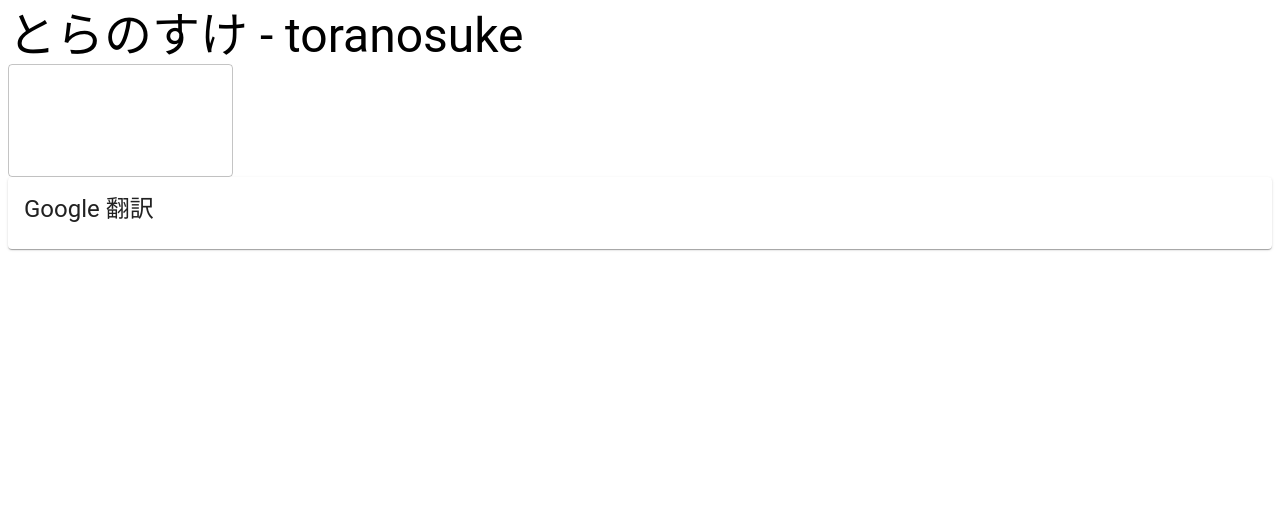
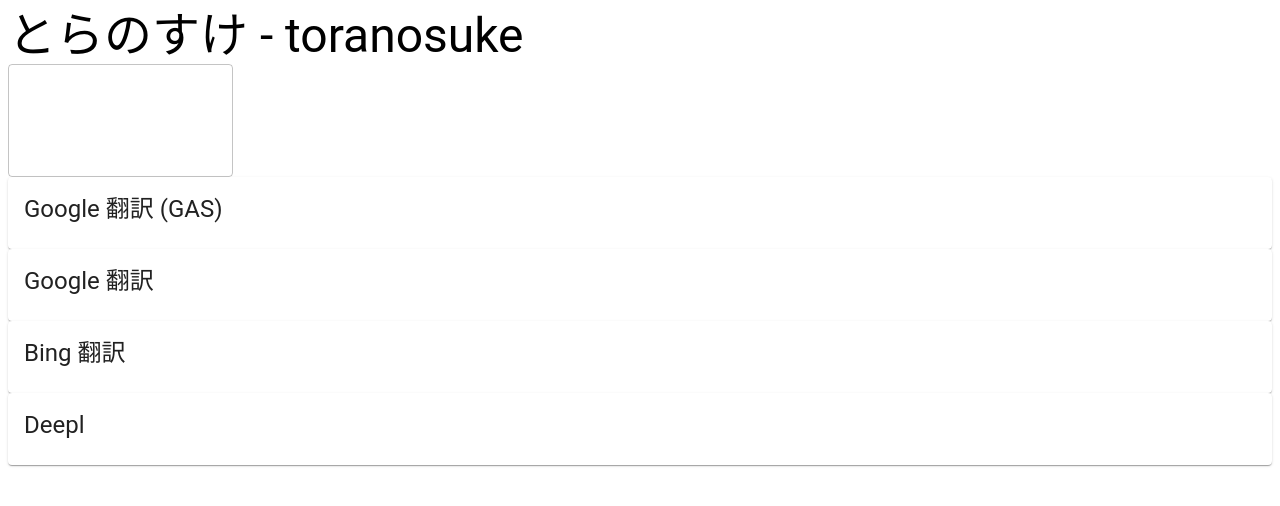
Before and after one commit to iPolyomino/toranosuke, a Next.js app: page / in a window 1280 px wide. Shown: the top 506 px of the page. Built offline with nearby package versions, Linux system fonts and the light colour scheme.

Commit message:
update translate application

```diff
--- a/pages/index.tsx
+++ b/pages/index.tsx
@@ -7,31 +7,54 @@
 
 const IndexPage: NextPage = () => {
   const [text, setText] = useState("");
-  const [gtext, setGtext] = useState("");
+  const [googleappstext, setGoogleappstext] = useState("");
+  const [googletext, setGoogletext] = useState("");
+  const [bingtext, setBingtext] = useState("");
+  const [deepltext, setDeepltext] = useState("");
 
   const updateText = (text: string): void => {
     setText(text);
   };
 
   useEffect(() => {
-    const url =
-      "https://script.google.com/macros/s/AKfycbwW5mcKD7UaFboSHFML6fcTUk7EmjrCI5lNEMATGV_-o2sB2Rs/exec";
     if (text === "") {
-      setGtext("");
+      setGoogleappstext("");
+      setGoogletext("");
+      setBingtext("");
+      setDeepltext("");
       return;
     }
-    fetch(`${url}?text=${text}&source=ja&target=en`)
+
+    fetch(
+      `https://script.google.com/macros/s/AKfycbwW5mcKD7UaFboSHFML6fcTUk7EmjrCI5lNEMATGV_-o2sB2Rs/exec?text=${text}&source=ja&target=en`
+    )
       .then((res) => res.json())
-      .then((result) => {
-        setGtext(result.text);
-      });
+      .then((result) => setGoogleappstext(result.text));
+
+    fetch(`https://trans-puppet.herokuapp.com/google?text=${text}`)
+      .then((res) => res.json())
+      .then((result) => setGoogletext(result.text))
+      .catch((e) => console.error(e));
+
+    fetch(`https://trans-puppet.herokuapp.com/bing?text=${text}`)
+      .then((res) => res.json())
+      .then((result) => setBingtext(result.text))
+      .catch((e) => console.error(e));
+
+    fetch(`https://trans-puppet.herokuapp.com/deepl?text=${text}`)
+      .then((res) => res.json())
+      .then((result) => setDeepltext(result.text))
+      .catch((e) => console.error(e));
   });
 
   return (
     <Layout title="とらのすけ">
       <Typography variant="h3">とらのすけ - toranosuke</Typography>
       <IndexTextField updateText={updateText} />
-      <IndexCard title="Google 翻訳" description={gtext} />
+      <IndexCard title="Google 翻訳 (GAS)" description={googleappstext} />
+      <IndexCard title="Google 翻訳" description={googletext} />
+      <IndexCard title="Bing 翻訳" description={bingtext} />
+      <IndexCard title="Deepl" description={deepltext} />
     </Layout>
   );
 };
```
